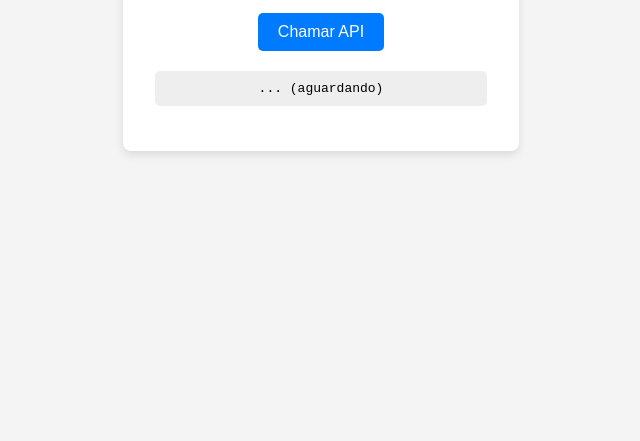
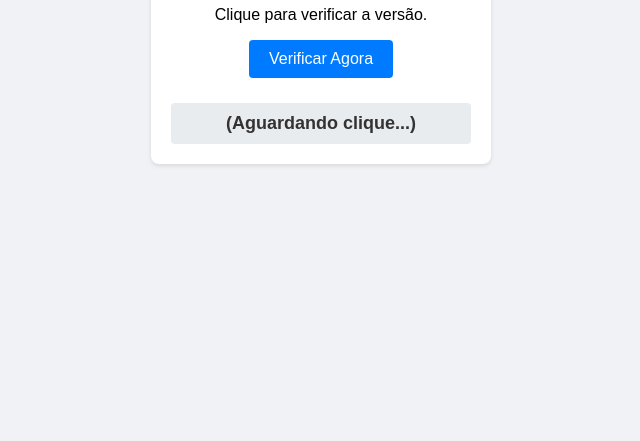
Before and after one commit to PauloAlvino/projeto-cicd-frontend, a plain HTML site: page index.html in a window 1280 px wide. Shown: the part 359-800 px from the top of the page, without its empty margins (319-959 px from the left). Drawn offline with Linux system fonts and the light colour scheme.

Commit message:
fix: consertando logica e visual do front

```diff
--- a/index.html
+++ b/index.html
@@ -3,21 +3,67 @@
 <head>
     <meta charset="UTF-8">
     <meta name="viewport" content="width=device-width, initial-scale=1.0">
-    <title>Teste CI/CD</title>
+    <title>Teste Simples CI/CD</title>
     <style>
-        body { font-family: sans-serif; display: grid; place-items: center; min-height: 90vh; background: #f4f4f4; }
-        .container { text-align: center; background: white; padding: 2rem; border-radius: 8px; box-shadow: 0 4px 8px rgba(0,0,0,0.1); }
-        button { background: #007bff; color: white; border: none; padding: 10px 20px; border-radius: 5px; cursor: pointer; font-size: 16px; }
-        #saida { margin-top: 20px; font-family: monospace; background: #eee; padding: 10px; border-radius: 5px; }
+        body {
+            font-family: Arial, sans-serif;
+            display: flex;
+            flex-direction: column;
+            align-items: center;
+            justify-content: center;
+            height: 100vh;
+            margin: 0;
+            background-color: #f0f2f5;
+        }
+        .card {
+            background: white;
+            padding: 20px;
+            border-radius: 8px;
+            box-shadow: 0 2px 4px rgba(0,0,0,0.1);
+            text-align: center;
+            width: 300px;
+        }
+        button {
+            background-color: #007bff;
+            color: white;
+            border: none;
+            padding: 10px 20px;
+            font-size: 16px;
+            cursor: pointer;
+            border-radius: 4px;
+            margin-bottom: 15px;
+        }
+        button:hover { background-color: #0056b3; }
+        #resultado {
+            font-weight: bold;
+            font-size: 18px;
+            color: #333;
+            margin-top: 10px;
+            padding: 10px;
+            background: #e9ecef;
+            border-radius: 4px;
+        }
+        .versao {
+            color: #28a745;
+            font-size: 24px;
+            display: block;
+            margin-top: 5px;
+        }
     </style>
 </head>
 <body>
-    <div class="container">
-        <h1>Teste de API (CI/CD)</h1>
-        <p>Clique no botão para chamar a API no Render.</p>
-        <button onclick="chamarAPI()">Chamar API</button>
-        <pre id="saida">... (aguardando)</pre>
+
+    <div class="card">
+        <h2>Status da API</h2>
+        <p>Clique para verificar a versão.</p>
+
+        <button onclick="verificarStatus()">Verificar Agora</button>
+
+        <div id="resultado">
+            (Aguardando clique...)
+        </div>
     </div>
+
     <script src="script.js"></script>
 </body>
 </html>
--- a/script.js
+++ b/script.js
@@ -1,21 +1,25 @@
-async function chamarAPI() {
-  const saida = document.getElementById('saida');
-  saida.innerText = "Carregando...";
+const RENDER_URL = 'https://api-cicd-p0ck.onrender.com';
+
+async function verificarStatus() {
+    const divResultado = document.getElementById('resultado');
+    divResultado.innerHTML = "Carregando...";
 
     try {
-    const RENDER_URL = 'https://api-cicd-p0ck.onrender.com';
-
         const resposta = await fetch(RENDER_URL);
 
         if (!resposta.ok) {
-        throw new Error(`HTTP Error: ${resposta.status}`);
+            throw new Error(`Erro HTTP: ${resposta.status}`);
         }
 
         const dados = await resposta.json();
-    saida.innerText = JSON.stringify(dados, null, 2);
+
+        divResultado.innerHTML = `
+            <p>${dados.mensagem}</p>
+            <span class="versao">v${dados.versao_atual}</span>
+        `;
 
     } catch (error) {
-    console.error("Erro ao chamar API:", error);
-    saida.innerText = `Erro ao chamar API: ${error.message}`;
+        console.error("Erro:", error);
+        divResultado.innerHTML = `<span style="color: red;">Erro ao conectar: ${error.message}</span>`;
     }
 }
```
Lines whose indentation alone changed are shown as unchanged.
